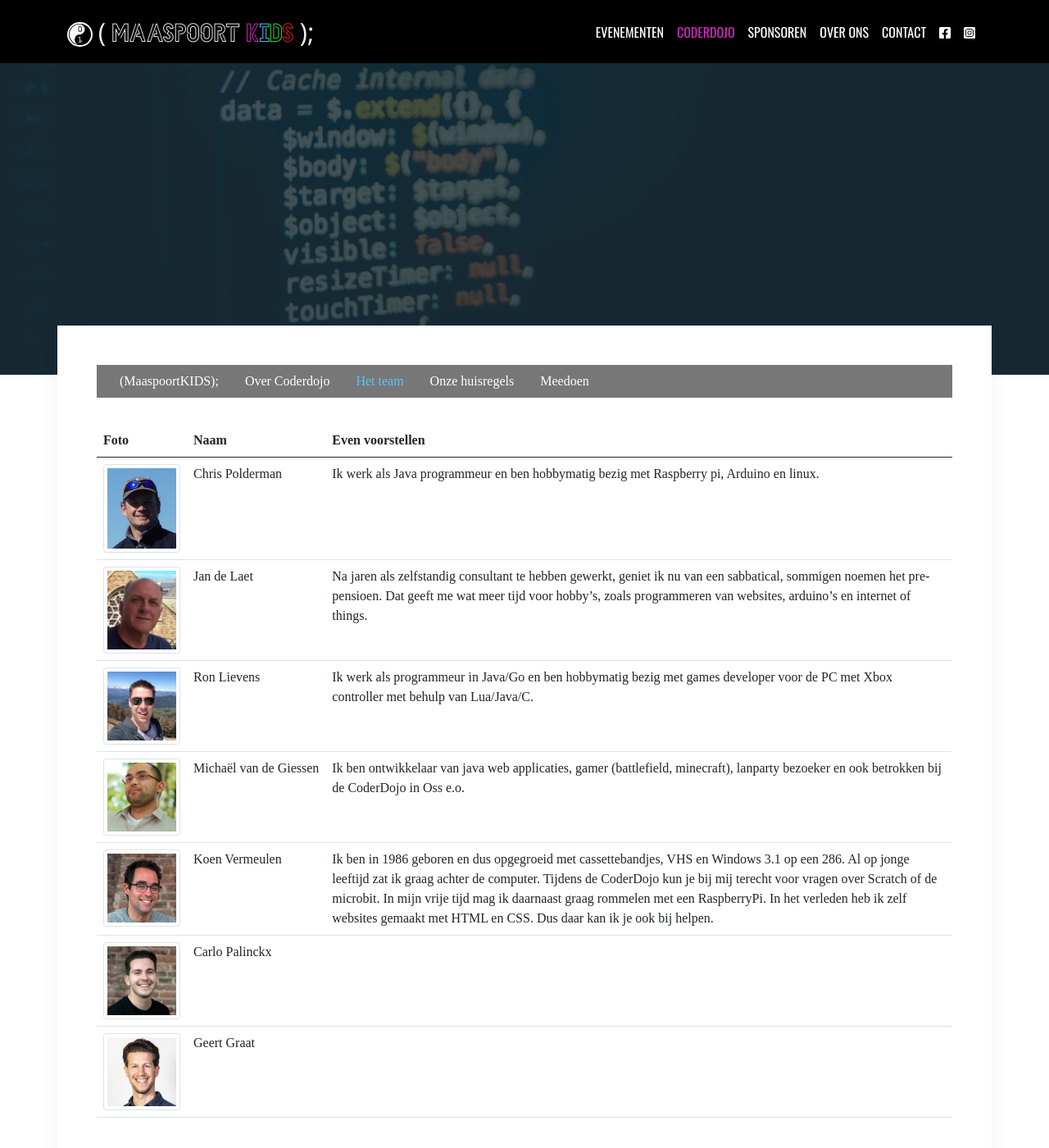
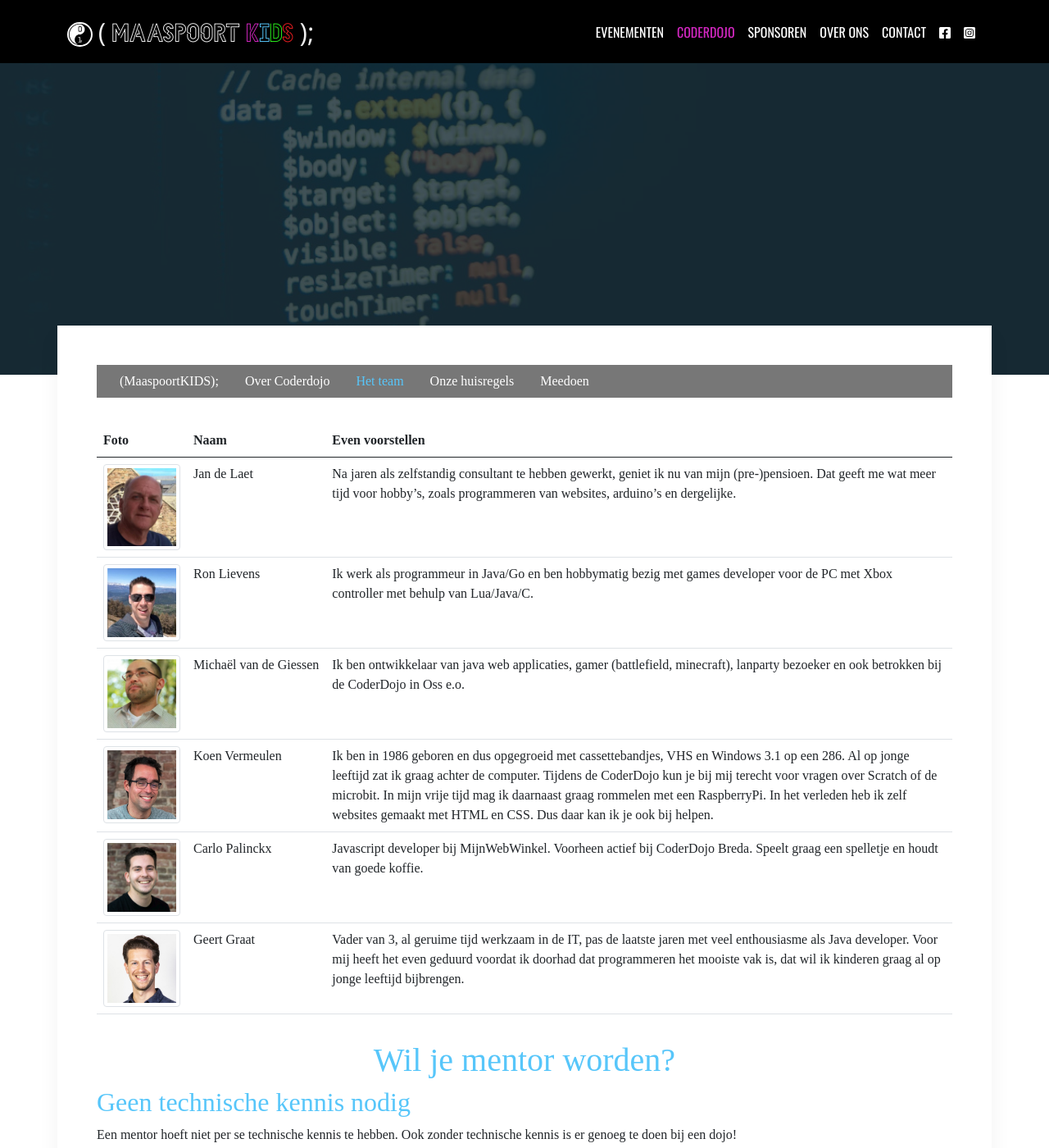
Before and after one commit to maaspoortkids/maaspoortkids.github.io, a Jekyll site: the page built from pages/coderdojo/het-team.html, in a window 1280 px wide and 1400 px high. Shown: the whole window at 82% size. Built offline with Jekyll 4.4.1, drawn with Linux system fonts in a browser that asks for light colours; some web fonts are replaced.

Commit message:
Update het-team.html

```diff
--- a/pages/coderdojo/het-team.html
+++ b/pages/coderdojo/het-team.html
@@ -15,6 +15,7 @@
     </thead>
     <tbody>
 
+    <!--
     <tr>
         <td>
             <img class="img-thumbnail" alt="Chris Polderman"
@@ -25,16 +26,16 @@
             Arduino en linux.
         </td>
     </tr>
-
+    -->
     <tr>
         <td>
             <img class="img-thumbnail" alt="Jan de Laet"
                  src="/assets/images/volunteers/jan_de_laet.jpg"/>
         </td>
         <td style="white-space: nowrap;">Jan de Laet</td>
-        <td>Na jaren als zelfstandig consultant te hebben gewerkt, geniet ik nu van een sabbatical, sommigen noemen het
-            pre-pensioen. Dat geeft me wat meer tijd voor hobby’s, zoals programmeren van websites, arduino’s en
-            internet of things.
+        <td>Na jaren als zelfstandig consultant te hebben gewerkt,
+            geniet ik nu van mijn (pre-)pensioen. Dat geeft me wat meer tijd voor hobby’s,
+            zoals programmeren van websites, arduino’s en dergelijke.
         </td>
     </tr>
 
@@ -79,7 +80,8 @@
                  src="/assets/images/volunteers/carlo_palinckx.jpg"/>
         </td>
         <td style="white-space: nowrap;">Carlo Palinckx</td>
-        <td>
+        <td>Javascript developer bij MijnWebWinkel. Voorheen actief bij CoderDojo Breda.
+            Speelt graag een spelletje en houdt van goede koffie.
         </td>
     </tr>
 
@@ -89,7 +91,9 @@
                  src="/assets/images/volunteers/geert_graat.jpg"/>
         </td>
         <td style="white-space: nowrap;">Geert Graat</td>
-        <td>
+        <td>Vader van 3, al geruime tijd werkzaam in de IT, pas de laatste jaren met veel enthousiasme als Java developer.
+            Voor mij heeft het even geduurd voordat ik doorhad dat programmeren het mooiste vak is,
+            dat wil ik kinderen graag al op jonge leeftijd bijbrengen.
         </td>
     </tr>
 
```
